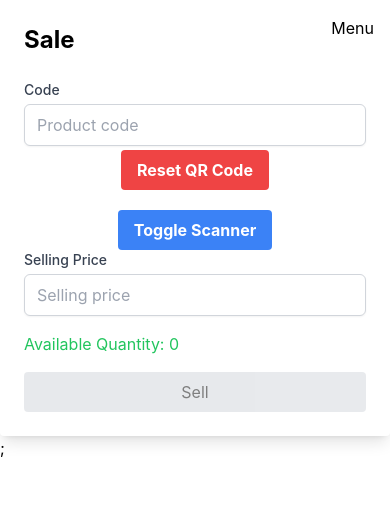
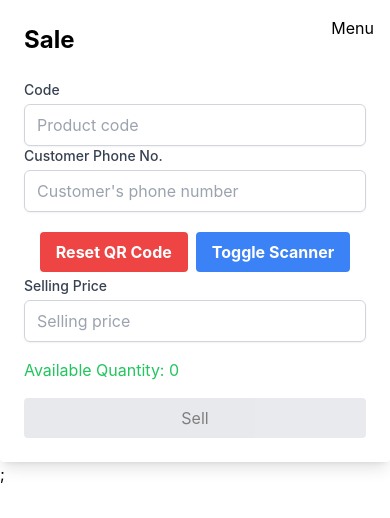
Before and after one commit to vanshbajaj13/Muskan-Collection, a React (Create React App) app in the folder frontend/: page /sale in a window 390 px wide. Shown: the top 518 px of the page. Built offline with nearby package versions, Linux system fonts and the light colour scheme; no server answers; sample sign-in values are in the browser's storage.

Commit message:
added phone number and sort the order of drop downs

```diff
--- a/frontend/src/Components/PurchasePage/Purchase.jsx
+++ b/frontend/src/Components/PurchasePage/Purchase.jsx
@@ -46,6 +46,15 @@ const Purchase = () => {
         });
         if (response.ok) {
           const options = await response.json();
+          // Sort dropdown options alphabetically
+          options.products.sort((a, b) => a.brand.localeCompare(b.brand));
+          // Sort products within each brand
+          options.products.forEach((brand) => {
+            brand.products.sort();
+          });
+          options.categories.sort((a, b) =>
+            a.category.localeCompare(b.category)
+          );
           setDropdownOptions(options);
         } else {
           console.error("Failed to fetch dropdown options");
@@ -148,8 +157,8 @@ const Purchase = () => {
           brand: "",
           product: "",
           category: "",
-          size: "",
-          quantityBuy: "",
+          size: [],
+          quantityBuy: 1,
           mrp: "",
         });
 
--- a/frontend/src/Components/SalePage/Sales.jsx
+++ b/frontend/src/Components/SalePage/Sales.jsx
@@ -9,6 +9,7 @@ const Sale = () => {
     code: "",
     sellingPrice: "",
     quantitySold: 1,
+    customerPhoneNo: "",
   });
 
   const [buttonActive, setButtonActive] = useState(false);
@@ -18,6 +19,7 @@ const Sale = () => {
   const [fetchingQuantity, setFetchingQuantity] = useState(false);
   const [qrCodeScanned, setQrCodeScanned] = useState("");
   const [showScanner, setShowScanner] = useState(false);
+  const [showInvalidPhoneTooltip, setShowInvalidPhoneTooltip] = useState(false);
 
   useEffect(() => {
     function isUserLoggedIn() {
@@ -80,6 +82,19 @@ const Sale = () => {
       return;
     }
 
+    // Validate phone number
+    if (name === "customerPhoneNo") {
+      if (!/^\d*$/.test(value)) {
+        // If the entered value contains non-numeric characters, prevent it
+        return;
+      }
+      if (value.length === 10 || value.length === 0) {
+        setShowInvalidPhoneTooltip(false); // Hide tooltip if phone number is valid
+      } else {
+        setShowInvalidPhoneTooltip(true); // Show tooltip for invalid phone number
+      }
+    }
+
     setProductDetails((prevDetails) => ({
       ...prevDetails,
       [name]: value.toUpperCase(),
@@ -126,6 +141,7 @@ const Sale = () => {
           code: "",
           sellingPrice: "",
           quantitySold: 1,
+          customerPhoneNo: "",
         });
         console.log("Product sold from inventory successfully!");
         setShowTooltip(true);
@@ -164,6 +180,28 @@ const Sale = () => {
           onChange={handleInputChange}
           className="mt-1 block w-full py-2 px-3 border border-gray-300 bg-white rounded-md shadow-sm focus:outline-none focus:ring-indigo-500 focus:border-indigo-500 sm:text-sm"
         ></input>
+        <div className="mb-4">
+          <label
+            htmlFor="customerPhoneNo"
+            className="block text-sm font-medium text-gray-700"
+          >
+            Customer Phone No.
+          </label>
+          <input
+            name="customerPhoneNo"
+            type="tel"
+            placeholder="Customer's phone number"
+            value={productDetails.customerPhoneNo}
+            onChange={handleInputChange}
+            className="mt-1 block w-full py-2 px-3 border border-gray-300 bg-white rounded-md shadow-sm focus:outline-none focus:ring-indigo-500 focus:border-indigo-500 sm:text-sm"
+          />
+        </div>
+        {showInvalidPhoneTooltip && (
+          <div className="mt-2 p-2 bg-red-400 text-white font-bold text-center rounded-md">
+            Invalid phone number
+          </div>
+        )}
+      </div>
       <div className="flex justify-center">
         <button
           onClick={() => {
@@ -173,15 +211,12 @@ const Sale = () => {
               code: "",
             }));
           }}
-            className="bg-red-500 hover:bg-red-700 text-white font-bold py-2 px-4 rounded mt-1"
+          className="bg-red-500 hover:bg-red-700 text-white font-bold py-2 px-4 rounded m-1"
         >
           Reset QR Code
         </button>
-        </div>
-      </div>
-      <div className="flex justify-center">
         <button
-          className="bg-blue-500 hover:bg-blue-700 text-white font-bold py-2 px-4 rounded mt-1"
+          className="bg-blue-500 hover:bg-blue-700 text-white font-bold py-2 px-4 rounded m-1"
           onClick={() => setShowScanner(!showScanner)}
         >
           Toggle Scanner
```
Also changed, not shown: 13 other files (tests, documents, lock files or other folders). Lines whose indentation alone changed are shown as unchanged.
